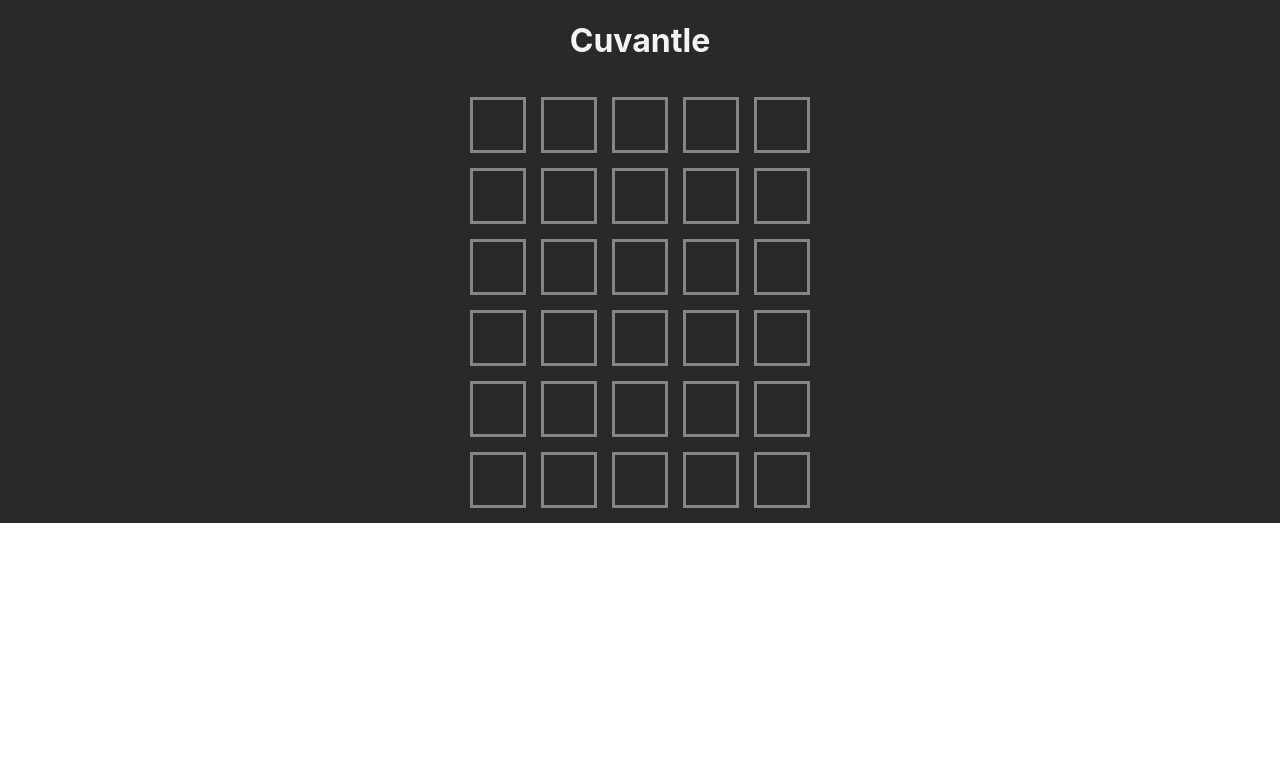
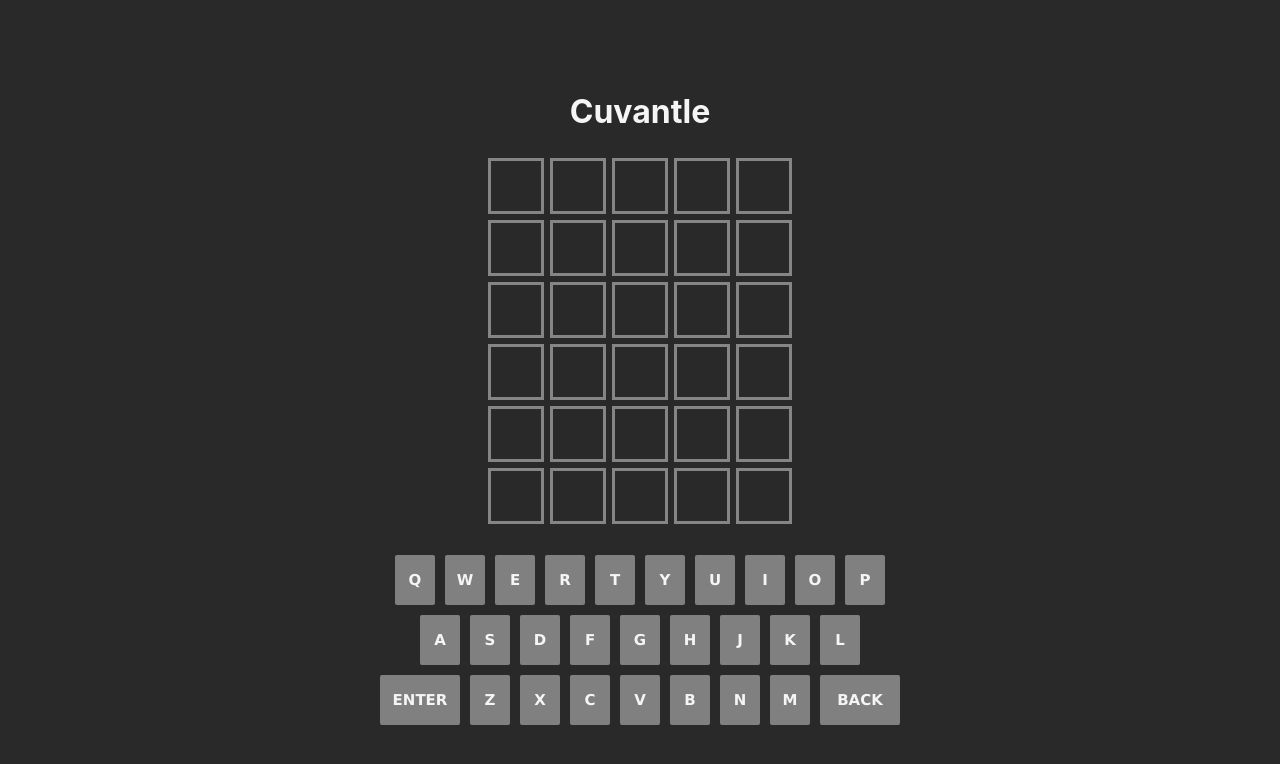
Before and after one commit to gamirou/Cuvantle, a React (Create React App) app: page / in a window 1280 px wide. Shown: the top 764 px of the page. Built offline with nearby package versions, Linux system fonts and the light colour scheme.

Commit message:
added keyboard

```diff
--- a/src/App.css
+++ b/src/App.css
@@ -1,3 +1,4 @@
 .App {
   text-align: center;
+  height: 100%;
 }
--- a/src/index.css
+++ b/src/index.css
@@ -5,6 +5,10 @@ body {
     sans-serif;
   -webkit-font-smoothing: antialiased;
   -moz-osx-font-smoothing: grayscale;
+}
+
+html, body, #root{
+  height: 100%
 }
 
 code {
--- a/src/main/Cuvantle.css
+++ b/src/main/Cuvantle.css
@@ -23,7 +23,7 @@ th, td {
 }
 
 table {
-    border-spacing: 15px;
+    border-spacing: 6px;
 }
 
 .cell {
--- a/src/main/Cuvantle.js
+++ b/src/main/Cuvantle.js
@@ -1,5 +1,6 @@
 import React, { useCallback, useState, useEffect } from 'react';
 import './Cuvantle.css';
+import Keyboard from './Keyboard';
 
 export const Cuvantle = ({ words }) => {
 
@@ -72,7 +73,7 @@ export const Cuvantle = ({ words }) => {
                     }
                 }
 
-                return colour;
+                return 'grey';
             }));
 
             setColIndex(0);
@@ -140,8 +141,10 @@ export const Cuvantle = ({ words }) => {
             </table>
 
             <button onClick={restartGame} className={gameOver ? `restart--show` : `restart--hide`}>Restart</button>
+
+            <Keyboard />
         </div>
-    )
+    );
 }
 
 export default Cuvantle;
--- /dev/null
+++ b/src/main/Keyboard.css
@@ -0,0 +1,22 @@
+.key {
+    width: 40px;
+    height: 50px;
+    margin: 5px;
+    border: 1px;
+    border: 0;
+    border-radius: 2px;
+    color: whitesmoke;
+    font-weight: bold;
+    font-family: 'Lucida Sans', Verdana, sans-serif;
+    font-size: 15px;
+}
+
+.keyboard {
+    padding-top: 20px;
+}
+
+.key--enter, .key--back {
+    background-color: #808080;
+    width: 80px !important;
+    height: 50px !important;
+}
--- /dev/null
+++ b/src/main/Keyboard.js
@@ -0,0 +1,52 @@
+import React from 'react';
+import './Keyboard.css';
+
+export const Keyboard = () => {
+
+    const KeyButton = ({ value, colour }) => {
+        return (
+            <button className={`key ${colour}`}>{value}</button>
+        );
+    }
+
+    return (
+        <div className="keyboard">
+            <div className="keyboard__row">
+                <KeyButton value="Q" colour="grey" />
+                <KeyButton value="W" colour="grey" />
+                <KeyButton value="E" colour="grey" />
+                <KeyButton value="R" colour="grey" />
+                <KeyButton value="T" colour="grey" />
+                <KeyButton value="Y" colour="grey" />
+                <KeyButton value="U" colour="grey" />
+                <KeyButton value="I" colour="grey" />
+                <KeyButton value="O" colour="grey" />
+                <KeyButton value="P" colour="grey" />
+            </div>
+            <div className="keyboard__row">
+                <KeyButton value="A" colour="grey" />
+                <KeyButton value="S" colour="grey" />
+                <KeyButton value="D" colour="grey" />
+                <KeyButton value="F" colour="grey" />
+                <KeyButton value="G" colour="grey" />
+                <KeyButton value="H" colour="grey" />
+                <KeyButton value="J" colour="grey" />
+                <KeyButton value="K" colour="grey" />
+                <KeyButton value="L" colour="grey" />
+            </div>
+            <div className="keyboard__row">
+                <KeyButton value="ENTER" colour="key--enter" />
+                <KeyButton value="Z" colour="grey" />
+                <KeyButton value="X" colour="grey" />
+                <KeyButton value="C" colour="grey" />
+                <KeyButton value="V" colour="grey" />
+                <KeyButton value="B" colour="grey" />
+                <KeyButton value="N" colour="grey" />
+                <KeyButton value="M" colour="grey" />
+                <KeyButton value="BACK" colour="key--back" />
+            </div>
+        </div>
+    );
+}
+
+export default Keyboard;
```
